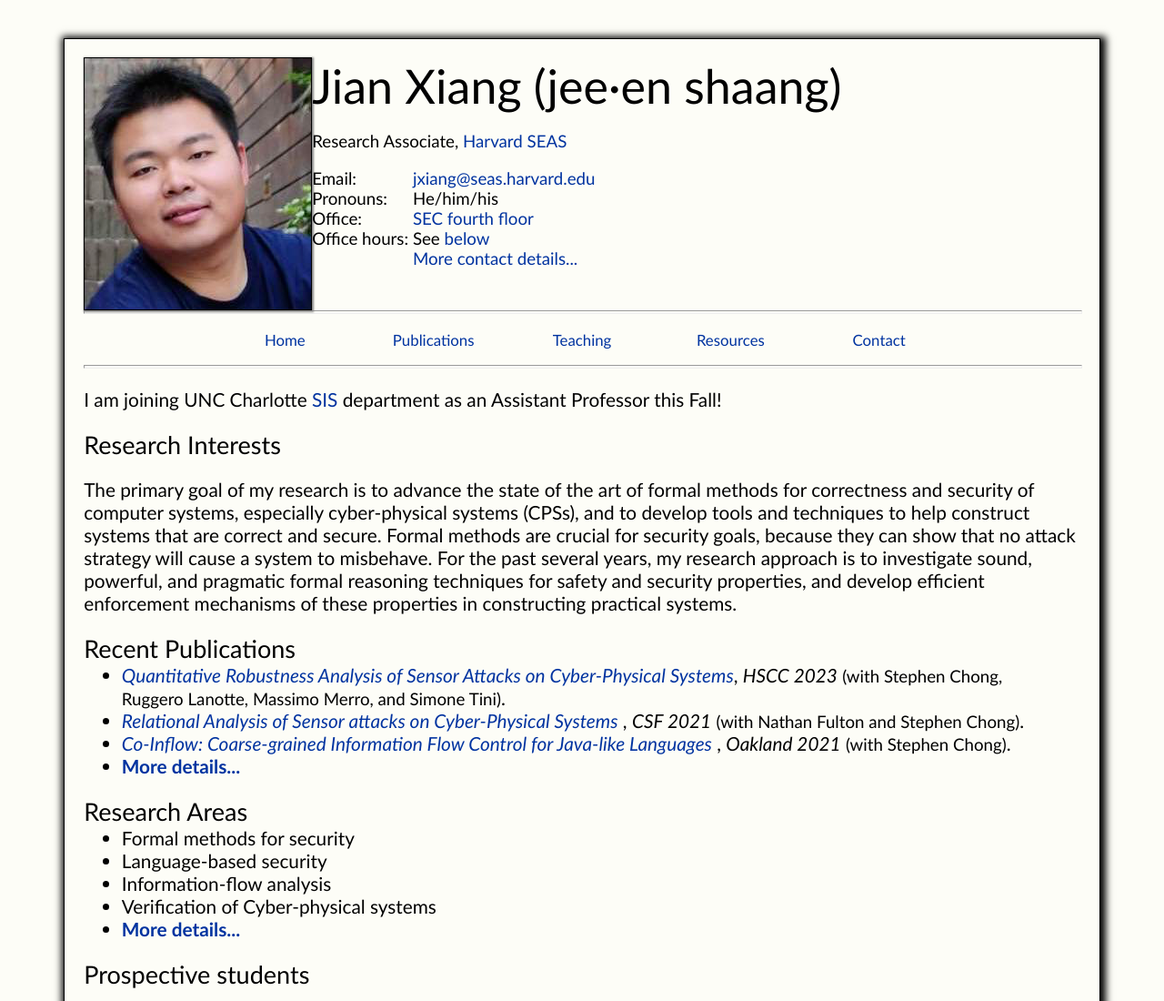
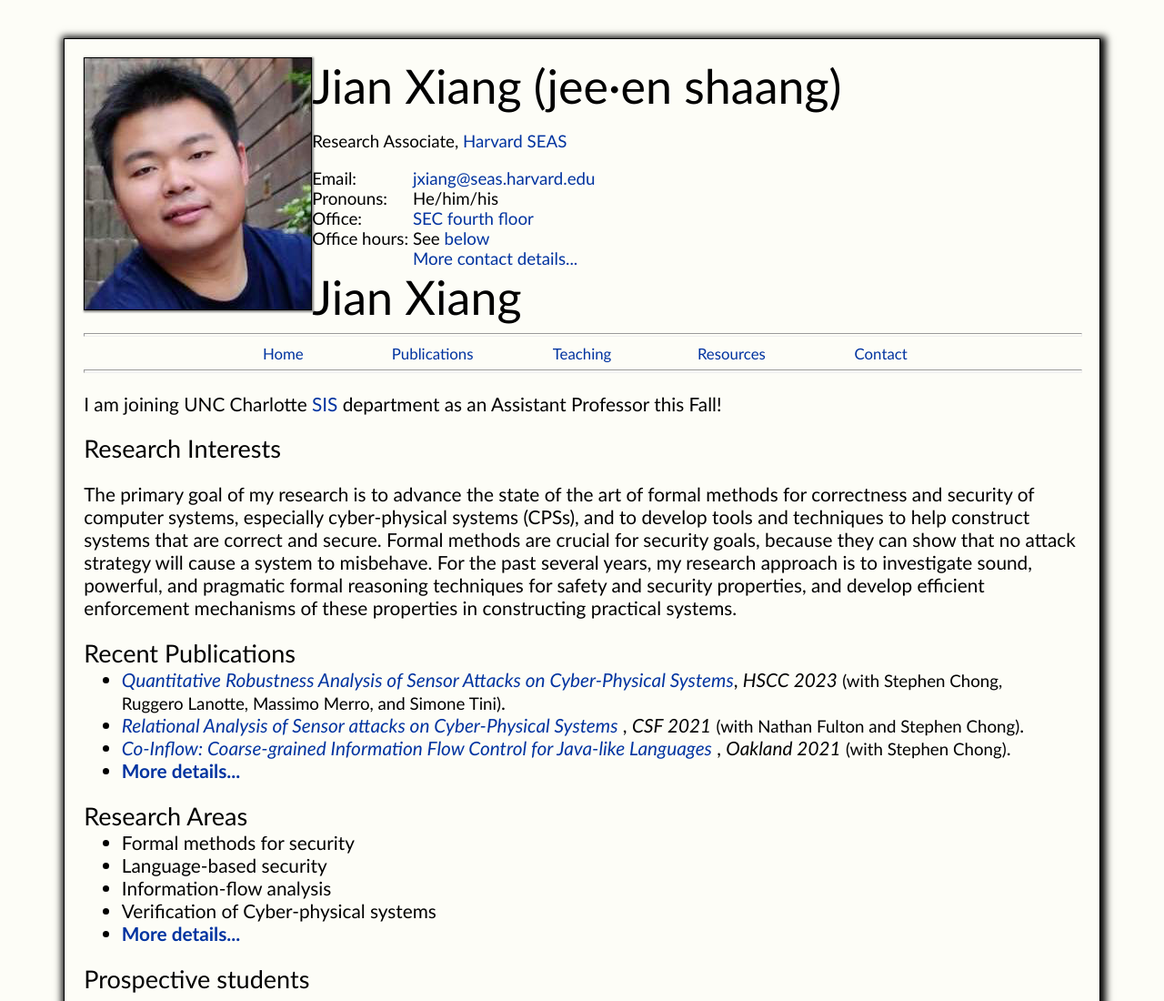
Before and after one commit to jx5c/github.io, a plain HTML site: page index.html in a window 1280 px wide. Shown: the top 1100 px of the page at 91% size. Drawn offline with Linux system fonts and the light colour scheme.

Commit message:
checkpoint

```diff
--- a/index.html
+++ b/index.html
@@ -1,36 +1,27 @@
-
-<!-- I copied the style file from Professor Stephen Chong's personal website -->
-
 <!DOCTYPE html>
 <html>
-  <head>
-    <meta charset="utf-8">
+<head><meta charset="utf-8">
 	<meta name="viewport" content="width=device-width, initial-scale=1.0">
-  <!--meta name="viewport" content="width=device-width, initial-scale=1.0"-->
 	<title>Jian Xiang</title>
+	<link href="./homepage.css" rel="stylesheet" type="text/css" />
 	<link rel="stylesheet" type="text/css" href="./smartphone.css" media="(max-width: 900px)"/>
-	<link href="./homepage.css" rel="stylesheet" type="text/css" />
 	<link href="img/smile.icon.png" rel="shortcut icon" />
 </head>
-
-
 <body>
 <div class="container">
 	<div class="content">
 		<div class="contentinner">
 
 
-
 <div style="position:relative;height:auto;">
   <tbody><tr align="center">
-    <td width="30%">
+    <td>
          <div id="self-photo">
-    <p>
-      <img src="img/jian.png" alt="Jian Xiang" align="left"></p>
+         <img src="img/jian.png" alt="Jian Xiang" align="left">
          </div>
     </td>
     <td>
-      <div id="index-header" style="margin-left:11em;">
+      <div id="index-header" class="contactheader">
         <h1>Jian Xiang (jee·en shaang)</h1>
         <div class="contactinfo">
         <p>Research Associate,
@@ -63,10 +54,6 @@
   	      <a href="./contact.html">More contact details...</a>
   	    </td>
   	    </tr>
-        <!--tr><td></td><td>
-  	      <a href="cv.pdf" style="color: blue;">CV</a>
-  	    </td>
-  	    </tr-->
   	  </tbody>
   	</table>
       </div>
@@ -75,11 +62,10 @@
   </tbody>
 </div>
 
-
-
+<h1>Jian Xiang</h1>
     <div class="navbar">
       <hr style="height: 2px; width: 100%;">
-  <table style="text-align: left; margin-left: auto; margin-right: auto;" border="0" cellpadding="5px" cellspacing="5px">
+      <table style="text-align: left; margin-left: auto; margin-right: auto;" border="0" cellpadding="0" cellspacing="0">
 	<tbody><tr align="center">
     	        <td width="20%">
 		  <a href="./index.html">Home</a>
@@ -93,12 +79,20 @@
     	        <td width="20%">
 		  <a href="./resources.html">Resources</a>
 		</td>
+    	        </td>
     	        <td width="20%">
 		  <a href="./contact.html">Contact</a>
 		</td>
-  </tr></tbody></table>
+</tr>
+</tbody>
+</table>
   <hr style="height: 2px; width: 100%;">
 </div>
+
+
+
+
+
 
 <p>I am joining UNC Charlotte <a href="https://cci.charlotte.edu/departments/department-of-software-information-systems/">SIS</a> department as an Assistant Professor this Fall!</p>
 
@@ -183,5 +177,6 @@ Co-Inflow: Coarse-grained Information Flow Control for Java-like Languages</span
 
 </div>
 </div>
+
 </body>
 </html>
```
Lines whose indentation alone changed are shown as unchanged.
